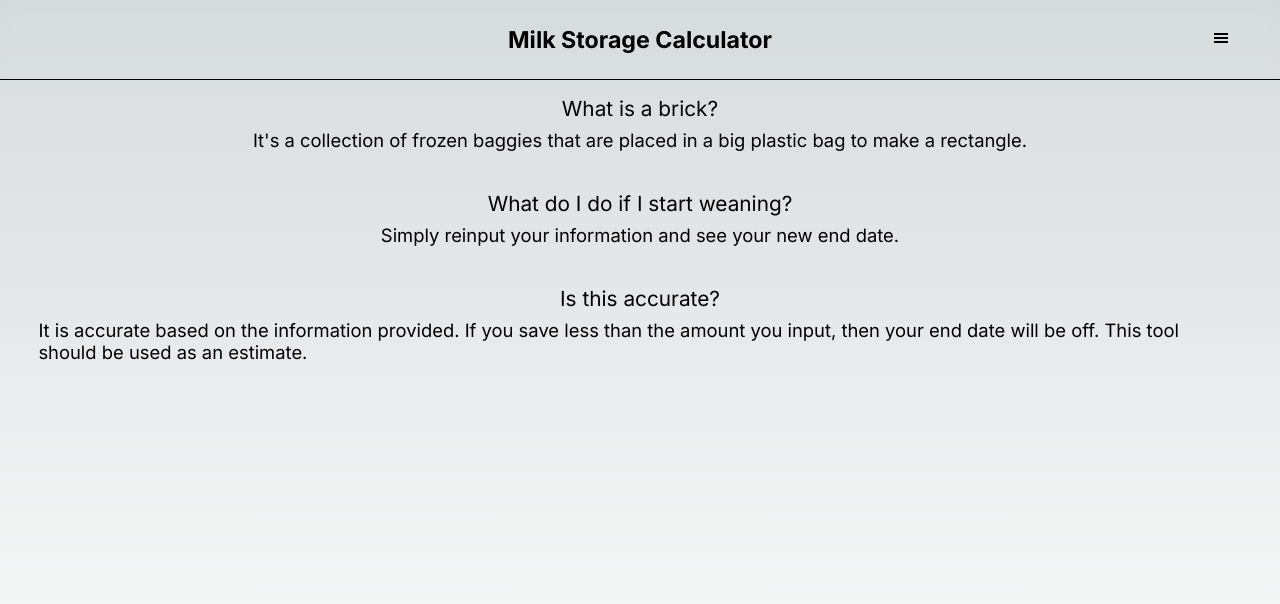
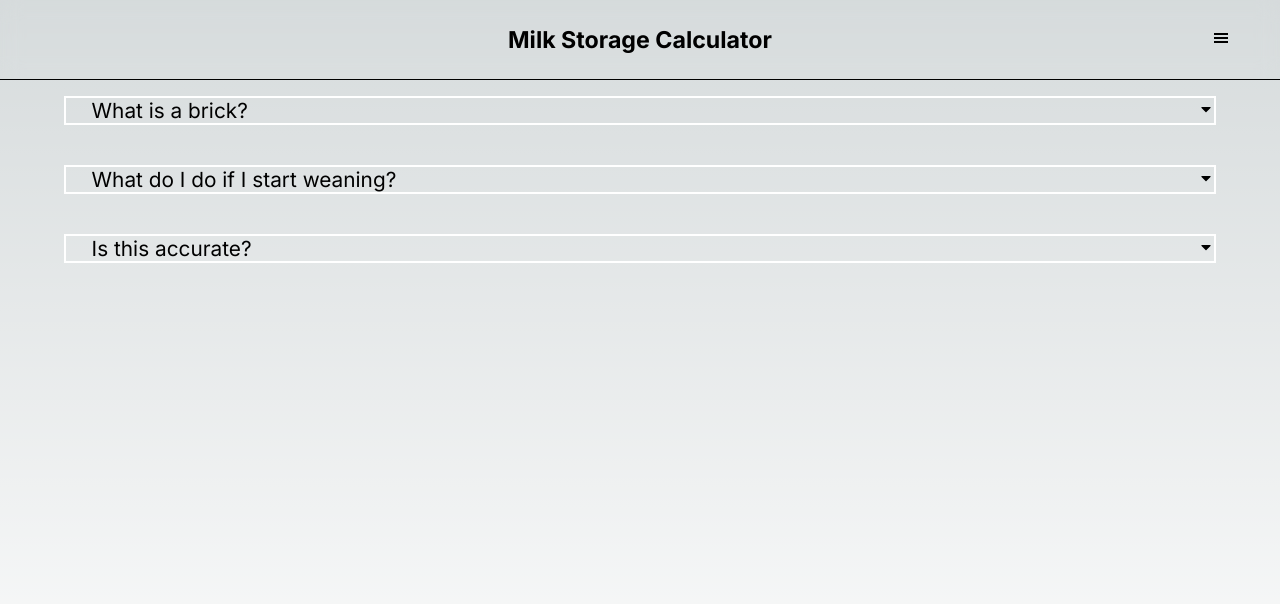
Before and after one commit to khintz34/milk-bottle-storage, a Next.js app: page /FAQ in a window 1280 px wide. Shown: the top 604 px of the page. Built offline with nearby package versions, Linux system fonts and the light colour scheme.

Commit message:
faq dropdown

```diff
--- a/package.json
+++ b/package.json
@@ -11,12 +11,12 @@
   "dependencies": {
     "date-fns": "^2.30.0",
     "eslint": "8.42.0",
-    "eslint-config-next": "13.4.4",
+    "eslint-config-next": "^12.0.4",
     "next": "13.4.4",
     "react": "18.2.0",
     "react-datepicker": "^4.12.0",
     "react-dom": "18.2.0",
-    "react-icons": "^4.9.0",
+    "react-icons": "^4.10.1",
     "zustand": "^4.3.8"
   }
 }
--- a/src/components/FaqLayout.js
+++ b/src/components/FaqLayout.js
@@ -1,12 +1,34 @@
 "use client";
-import react from "react";
+import react, { useState } from "react";
+import { FaCaretDown, FaCaretUp } from "react-icons/fa";
 import styles from "../styles/FaqLayout.module.css";
 
 export default function FaqLayout(props) {
+  const [down, setDown] = useState(true);
+  const [hidden, setHidden] = useState(`${styles.hide}`);
+
+  function handleToggle() {
+    if (down) {
+      setDown(false);
+      setHidden(`${styles.show}`);
+    } else {
+      setDown(true);
+      setHidden(`${styles.hide}`);
+    }
+  }
+
   return (
     <main className={styles.main}>
-      <div className={styles.question}>{props.question}</div>
-      <div className={styles.answer}>{props.answer}</div>
+      <div
+        className={`${styles.container} ${styles.heightStyle}`}
+        onClick={handleToggle}
+      >
+        <div className={styles.questionContainer}>
+          <div className={styles.question}>{props.question}</div>
+          <div>{down ? <FaCaretDown /> : <FaCaretUp />}</div>
+        </div>
+        <div className={`${styles.answer} ${hidden}`}>{props.answer}</div>
+      </div>
     </main>
   );
 }
--- a/src/styles/FaqLayout.module.css
+++ b/src/styles/FaqLayout.module.css
@@ -8,9 +8,37 @@
 .question {
   font-size: 2.6vh;
   text-emphasis: bolder;
-  margin-bottom: 1vh;
+  /* margin-bottom: 5vh; */
+  padding-left: 2vw;
 }
 
 .answer {
   font-size: 2.3vh;
 }
+
+.questionContainer {
+  display: flex;
+  flex-direction: row;
+  justify-content: space-between;
+  align-items: center;
+}
+
+.container {
+  border: 2px solid white;
+  overflow: hidden;
+  width: 90vw;
+  display: flex;
+  flex-direction: column;
+  justify-content: center;
+  transition: height 2s ease;
+}
+
+.hide {
+  display: none;
+}
+
+.show {
+  display: block;
+  max-height: 50vh;
+  padding: 2vw 3vh;
+}
```
Also changed, not shown: src/app/page.js (+10 -10 lines), 1 other file (tests, documents, lock files or other folders).
